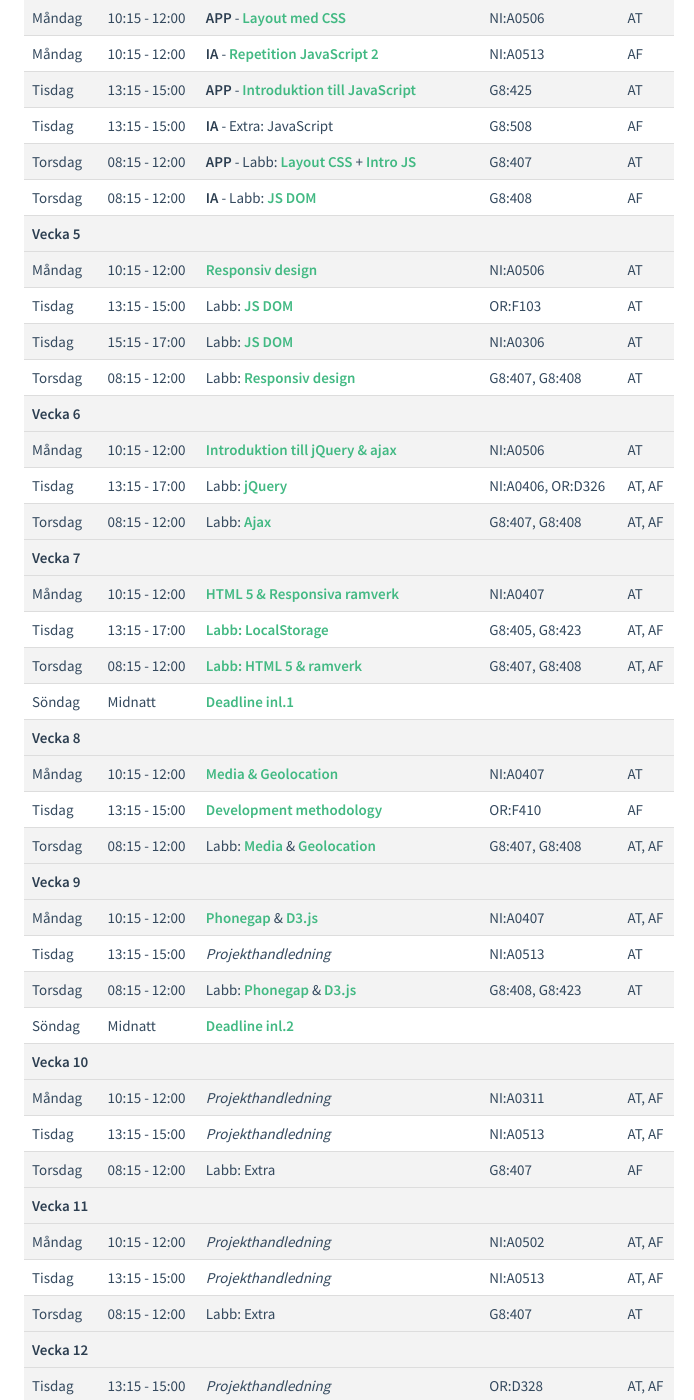
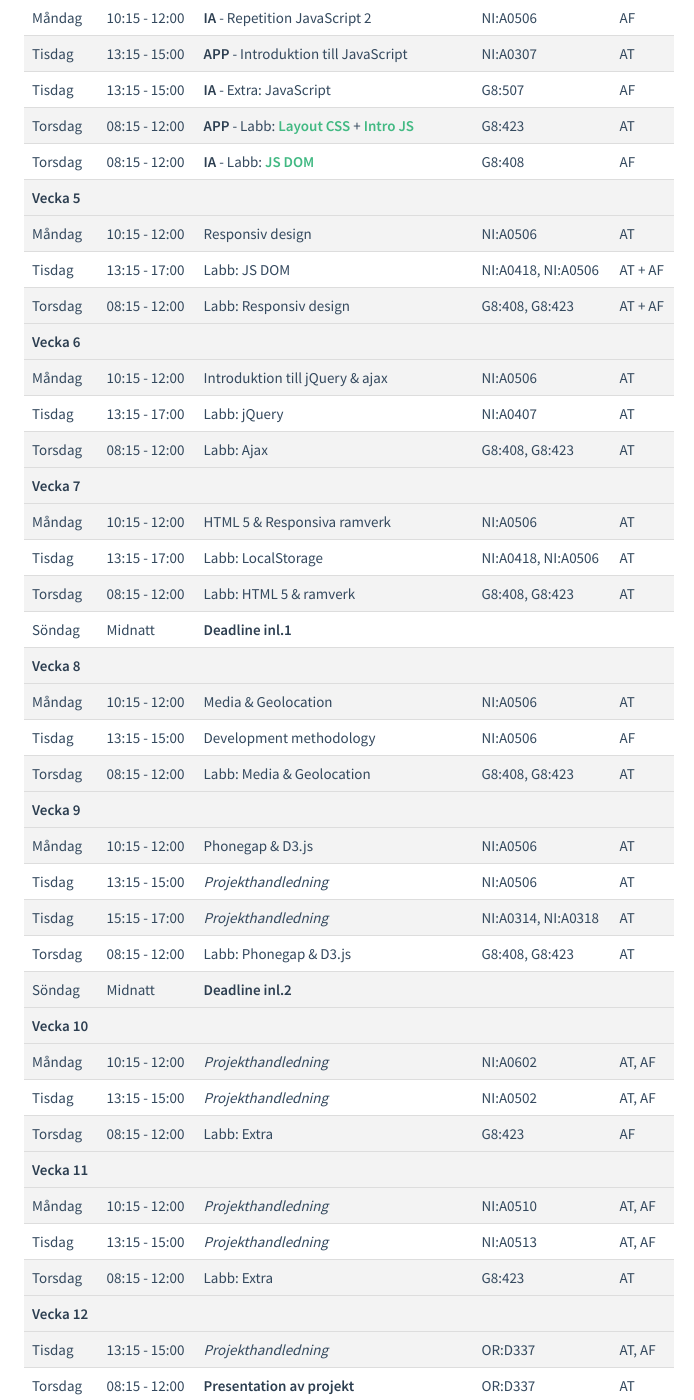
Before and after one commit to mau-dvmt/mah-dv.github.io, a Jekyll site: the page built from courses/da344a-da355a/plan.md, in a window 1280 px wide and 1400 px high, scrolled down 461 px. Shown: the whole window, without its empty margins (291-985 px from the left). Built offline with Jekyll 4.4.1, drawn with Linux system fonts in a browser that asks for light colours; some of the changed text lies outside the part shown.

Commit message:
Fixes for the new semester

```diff
--- a/courses/da344a-da355a/plan.md
+++ b/courses/da344a-da355a/plan.md
@@ -9,67 +9,66 @@ Nedan ser ni en planering för kursen (AT = Anton Tibblin, AF = Aleksander Fabij
 
 | Vecka 3 | | | |
 | ------------- |-------------| ---------| -------- |
-| Måndag | 10:15 - 12:00 | [Kursintroduktion](lectures/le1.html) | NI:A0607 | AT
-| Tisdag | 13:15 - 15:00 | **APP** - [Introduktion till HTML](lectures/le2.html) | G8:104 | AT
-| Tisdag | 15:15 - 17:00 | **IA** - [Repetition JavaScript](lectures/le3.html) | NI:C0315 | AF
-| Torsdag| 08:15 - 12:00 | **APP** - Fö: [Intro CSS](lectures/le4.html) Labb: [(1a)](exercises/ex1.html), [(1b)](exercises/ex2.html) + [(1c)](exercises/ex3.html) | G8:407 | AT
+| Måndag | 10:15 - 12:00 | Kursintroduktion | G8:425 | AT
+| Tisdag | 13:15 - 15:00 | **APP** - Introduktion till HTML | NI:A0507 | AT
+| Torsdag| 08:15 - 12:00 | **APP** - Fö: Intro CSS Labb: [(1a)](exercises/ex1.html), [(1b)](exercises/ex2.html) + [(1c)](exercises/ex3.html) | G8:423 | AT
 | Torsdag| 08:15 - 12:00 | **IA** - Labb: [Intro JS](exercises/ex5.html) | G8:408 | AF
 | ------------- |-------------| ---------| -------- |
 | **Vecka 4** | | | |
 | ------------- |-------------| ---------| -------- |
-| Måndag | 10:15 - 12:00 | **APP** - [Layout med CSS](lectures/le5.html) | NI:A0506 | AT
-| Måndag | 10:15 - 12:00 | **IA** - [Repetition JavaScript 2](lectures/le6.html) | NI:A0513 | AF
-| Tisdag | 13:15 - 15:00 | **APP** - [Introduktion till JavaScript](lectures/le7.html)| G8:425 | AT
-| Tisdag | 13:15 - 15:00 | **IA** - Extra: JavaScript | G8:508 | AF
-| Torsdag| 08:15 - 12:00 | **APP** - Labb: [Layout CSS](exercises/ex4.html) + [Intro JS](exercises/ex5.html) | G8:407 | AT
+| Måndag | 10:15 - 12:00 | **APP** - Layout med CSS | NI:A0502	 | AT
+| Måndag | 10:15 - 12:00 | **IA** - Repetition JavaScript 2 | NI:A0506 | AF
+| Tisdag | 13:15 - 15:00 | **APP** - Introduktion till JavaScript| NI:A0307 | AT
+| Tisdag | 13:15 - 15:00 | **IA** - Extra: JavaScript | G8:507 | AF
+| Torsdag| 08:15 - 12:00 | **APP** - Labb: [Layout CSS](exercises/ex4.html) + [Intro JS](exercises/ex5.html) | G8:423 | AT
 | Torsdag| 08:15 - 12:00 | **IA** - Labb: [JS DOM](exercises/ex6.html)| G8:408 | AF
 | ------------- |-------------| ---------| -------- |
 | **Vecka 5** | | | |
 | ------------- |-------------| ---------| -------- |
-| Måndag | 10:15 - 12:00 | [Responsiv design ](lectures/le8.html)| NI:A0506 | AT
-| Tisdag | 13:15 - 15:00 | Labb: [JS DOM](exercises/ex6.html)  | OR:F103 | AT
-| Tisdag | 15:15 - 17:00 | Labb: [JS DOM](exercises/ex6.html)  | NI:A0306 | AT
-| Torsdag| 08:15 - 12:00 | Labb: [Responsiv design](exercises/ex7.html) | G8:407, G8:408 | AT
+| Måndag | 10:15 - 12:00 | Responsiv design| NI:A0506 | AT
+| Tisdag | 13:15 - 17:00 | Labb: JS DOM  | 	NI:A0418, NI:A0506 | AT + AF
+| Torsdag| 08:15 - 12:00 | Labb: Responsiv design | G8:408, G8:423 | AT + AF
 | ------------- |-------------| ---------| -------- |
 | **Vecka 6** | | | |
 | ------------- |-------------| ---------| -------- |
-| Måndag | 10:15 - 12:00 | [Introduktion till jQuery & ajax](lectures/le9.html) | NI:A0506 | AT
-| Tisdag | 13:15 - 17:00 | Labb: [jQuery](exercises/ex8.html)  | NI:A0406, OR:D326 | AT, AF
-| Torsdag| 08:15 - 12:00 | Labb: [Ajax](exercises/ex9.html)  | G8:407, G8:408 | AT, AF
+| Måndag | 10:15 - 12:00 | Introduktion till jQuery & ajax | NI:A0506 | AT
+| Tisdag | 13:15 - 17:00 | Labb: jQuery  | NI:A0407 | AT
+| Torsdag| 08:15 - 12:00 | Labb: Ajax  | G8:408, G8:423 | AT
 | ------------- |-------------| ---------| -------- |
 | **Vecka 7** | | | |
 | ------------- |-------------| ---------| -------- |
-| Måndag | 10:15 - 12:00 | [HTML 5 & Responsiva ramverk](lectures/le10.html) | NI:A0407 | AT
-| Tisdag | 13:15 - 17:00 | [Labb: LocalStorage](exercises/ex10.html) | G8:405, G8:423 | AT, AF
-| Torsdag| 08:15 - 12:00 | [Labb: HTML 5 & ramverk ](exercises/ex11.html) | G8:407, G8:408 | AT, AF
-| Söndag | Midnatt | **[Deadline inl.1](assignments/as1.html)** | | |
+| Måndag | 10:15 - 12:00 | HTML 5 & Responsiva ramverk | NI:A0506 | AT
+| Tisdag | 13:15 - 17:00 | Labb: LocalStorage | NI:A0418, NI:A0506 | AT
+| Torsdag| 08:15 - 12:00 | Labb: HTML 5 & ramverk  | G8:408, G8:423 | AT
+| Söndag | Midnatt | **Deadline inl.1** | | |
 | ------------- |-------------| ---------| -------- |
 | **Vecka 8** | | | |
 | ------------- |-------------| ---------| -------- |
-| Måndag | 10:15 - 12:00 | [Media & Geolocation](lectures/le11.html) | NI:A0407 | AT
-| Tisdag | 13:15 - 15:00 | [Development methodology](lectures/le12.html) | OR:F410 | AF
-| Torsdag| 08:15 - 12:00 | Labb: [Media](exercises/ex13.html) & [Geolocation](exercises/ex12.html) | G8:407, G8:408 | AT, AF
+| Måndag | 10:15 - 12:00 | Media & Geolocation | NI:A0506 | AT
+| Tisdag | 13:15 - 15:00 | Development methodology | NI:A0506 | AF
+| Torsdag| 08:15 - 12:00 | Labb: Media & Geolocation | G8:408, G8:423 | AT
 | ------------- |-------------| ---------| -------- |
 | **Vecka 9** | | | |
 | ------------- |-------------| ---------| -------- |
-| Måndag | 10:15 - 12:00 | [Phonegap](lectures/le13.html) & [D3.js](lectures/le14.html) | NI:A0407 | AT, AF
-| Tisdag | 13:15 - 15:00 | *Projekthandledning* | NI:A0513 | AT
-| Torsdag| 08:15 - 12:00 | Labb: [Phonegap](exercises/ex15.html) & [D3.js](exercises/ex14.html) | G8:408, G8:423 | AT
-| Söndag | Midnatt | **[Deadline inl.2](assignments/as2.html)** | | |
+| Måndag | 10:15 - 12:00 | Phonegap & D3.js | NI:A0506 | AT
+| Tisdag | 13:15 - 15:00 | *Projekthandledning* | NI:A0506 | AT
+| Tisdag | 15:15 - 17:00 | *Projekthandledning* | NI:A0314, NI:A0318 | AT
+| Torsdag| 08:15 - 12:00 | Labb: Phonegap & D3.js | G8:408, G8:423 | AT
+| Söndag | Midnatt | **Deadline inl.2** | | |
 | ------------- |-------------| ---------| -------- |
 | **Vecka 10** | | | |
 | ------------- |-------------| ---------| -------- |
-| Måndag | 10:15 - 12:00 | *Projekthandledning* | NI:A0311 | AT, AF
-| Tisdag | 13:15 - 15:00 | *Projekthandledning* | NI:A0513 | AT, AF
-| Torsdag| 08:15 - 12:00 | Labb: Extra | G8:407 | AF
+| Måndag | 10:15 - 12:00 | *Projekthandledning* | NI:A0602 | AT, AF
+| Tisdag | 13:15 - 15:00 | *Projekthandledning* | NI:A0502 | AT, AF
+| Torsdag| 08:15 - 12:00 | Labb: Extra | G8:423 | AF
 | ------------- |-------------| ---------| -------- |
 | **Vecka 11** | | | |
 | ------------- |-------------| ---------| -------- |
-| Måndag | 10:15 - 12:00 | *Projekthandledning* | NI:A0502 | AT, AF
+| Måndag | 10:15 - 12:00 | *Projekthandledning* | NI:A0510 | AT, AF
 | Tisdag | 13:15 - 15:00 | *Projekthandledning* | NI:A0513 | AT, AF
-| Torsdag| 08:15 - 12:00 | Labb: Extra | G8:407 | AT
+| Torsdag| 08:15 - 12:00 | Labb: Extra | G8:423 | AT
 | ------------- |-------------| ---------| -------- |
 | **Vecka 12** | | | |
 | ------------- |-------------| ---------| -------- |
-| Tisdag | 13:15 - 15:00 | *Projekthandledning* | OR:D328 | AT, AF
-| Torsdag| 08:15 - 12:00 | **Presentation av projekt** | OR:D328 | AT
+| Tisdag | 13:15 - 15:00 | *Projekthandledning* | OR:D337 | AT, AF
+| Torsdag| 08:15 - 12:00 | **Presentation av projekt** | OR:D337 | AT
```
Also changed, not shown: _data/da344a-da355a.yml (+25 -25 lines), courses/da344a-da355a/index.md (+1 -1 lines).
